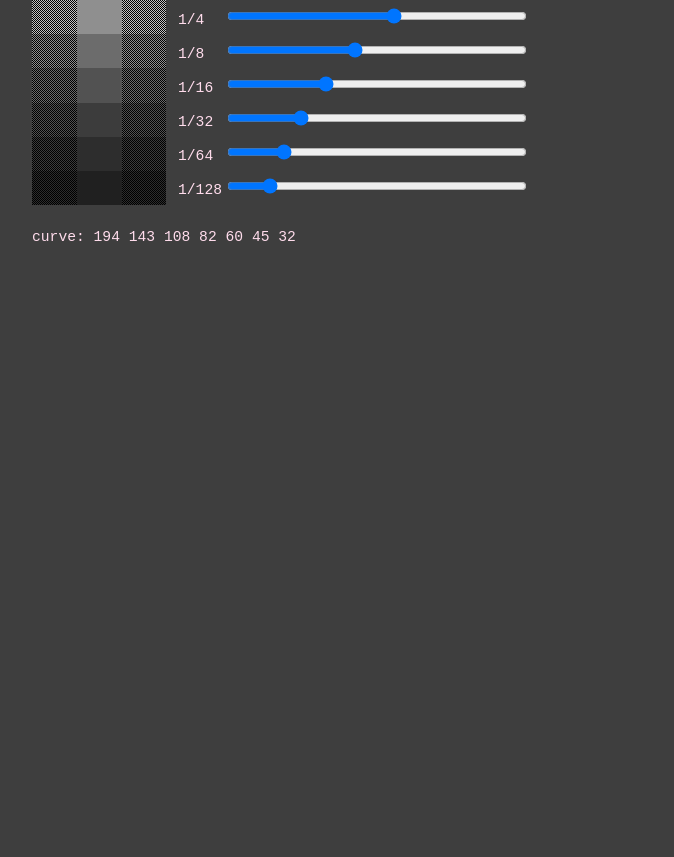
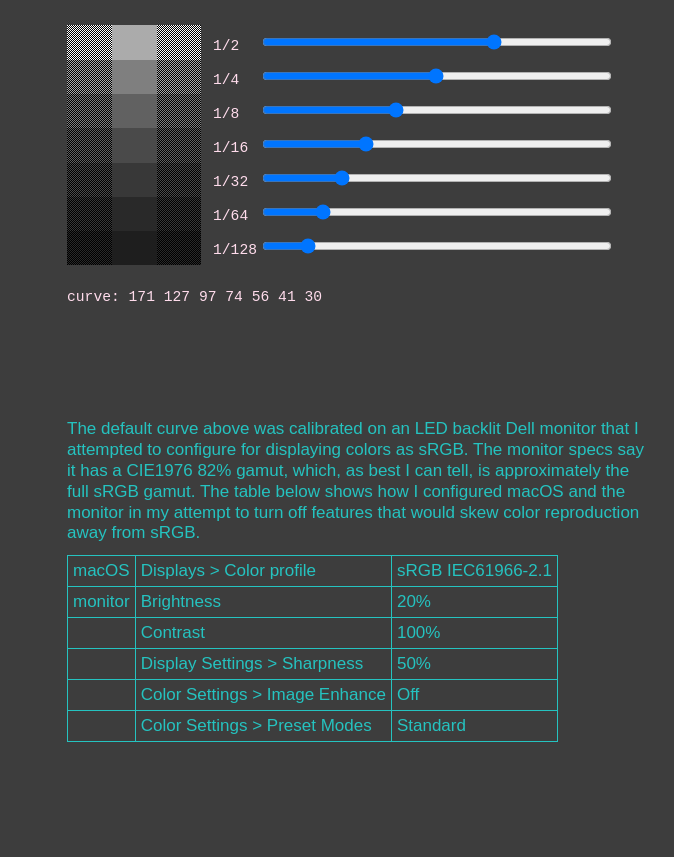
Before and after one commit to samblenny/tft-gamma-cal, a plain HTML site: page index.html in a window 1280 px wide. Shown: the part 95-952 px from the top of the page, without its empty margins (283-957 px from the left). Before the commit the page ends 800 px from the top, so only its background shows below. Drawn offline with Linux system fonts and the light colour scheme.

Commit message:
revise default curve and test images
After realizing that I my monitor's settings were messing with the
colors being sent by my computer, I attempted to reconfigure my
monitor to accurately display sRGB colors. This commit has the new
curve I calibrated after making those changes. Also, I added some
test images sized to fit on the Feather TFT's built in display.

```diff
--- a/index.html
+++ b/index.html
@@ -4,7 +4,7 @@
 <meta name="viewport" content="width=device-width, initial-scale=1">
 <title>TFT Gamma Cal</title>
 <style>
- :root{--F: #ffdcec; --B: #3e3e3e; --H: #25c3c0; --L: #459cda; --O: #444; }
+ :root{--F: #ffdcec; --B: #3d3d3d; --H: #25c3c0; --L: #459cda; --O: #444; }
  html{ background: var(--B); -webkit-text-size-adjust: none; }
  body{ background: var(--B); color: var(--F); min-height: 100vh;
   width: 100%; font-family: sans-serif; font-size: 17px; }
@@ -12,13 +12,16 @@
  canvas{ margin: 0; padding: 0; box-sizing: content-box; }
  p,li,label{ line-height: 1.23em; }
  label{ display: inline-block; min-height: 20px; }
- h1{ margin: 10px 0 20px 0px; font-size: 24px; color: var(--H); }
+ h1{ margin: 50px 0 40px 0px; font-size: 24px; color: var(--H); }
  p{ margin: 11px 0; }
+ .dim{ color: var(--H); }
+ table{ border-collapse: collapse; }
+ td{ padding: 5px; border: 1px solid var(--H);}
  main{ margin: 0 auto; padding: 2px 25px 115px 25px;
-  max-width: 700px; }
+  max-width: 630px; }
  canvas{ display: inline-block; width: 134px; height: 240px;
   background: var(--O); image-rendering: pixelated; }
- input[type=range]{ width: 300px; }
+ input[type=range]{ width: 350px; }
  #sliders{ display: inline-block; line-height: 34px; padding: 3px 12px 0; }
  #status, label{ font-family: monospace; font-size: 11pt;}
 </style>
@@ -31,29 +34,29 @@
 <canvas id="canvas">
 </div>
 
-<!-- sRGB IEC61966-2.1 curve: 194 143 108 82 60 45 32 -->
+<!-- sRGB IEC61966-2.1 curve: 171 127 97 74 56 41 30 -->
 
 <div id="sliders">
 <label for="gray1_2">1/2&nbsp;&nbsp;</label>
-<input type="range" id="gray1_2" name="gray1_2" min="1" max="254" value="194" step="1" />
+<input type="range" id="gray1_2" name="gray1_2" min="1" max="254" value="171" step="1" />
 <br>
 <label for="gray1_4">1/4&nbsp;&nbsp;</label>
-<input type="range" id="gray1_4" name="gray1_4" min="1" max="254" value="143" step="1" />
+<input type="range" id="gray1_4" name="gray1_4" min="1" max="254" value="127" step="1" />
 <br>
 <label for="gray1_8">1/8&nbsp;&nbsp;</label>
-<input type="range" id="gray1_8" name="gray1_8" min="1" max="254" value="108" step="1" />
+<input type="range" id="gray1_8" name="gray1_8" min="1" max="254" value="97" step="1" />
 <br>
 <label for="gray1_16">1/16&nbsp;</label>
-<input type="range" id="gray1_16" name="gray1_16" min="1" max="254" value="82" step="1" />
+<input type="range" id="gray1_16" name="gray1_16" min="1" max="254" value="74" step="1" />
 <br>
 <label for="gray1_32">1/32&nbsp;</label>
-<input type="range" id="gray1_32" name="gray1_32" min="1" max="254" value="60" step="1" />
+<input type="range" id="gray1_32" name="gray1_32" min="1" max="254" value="56" step="1" />
 <br>
 <label for="gray1_64">1/64&nbsp;</label>
-<input type="range" id="gray1_64" name="gray1_64" min="1" max="254" value="45" step="1" />
+<input type="range" id="gray1_64" name="gray1_64" min="1" max="254" value="41" step="1" />
 <br>
 <label for="gray1_128">1/128</label>
-<input type="range" id="gray1_128" name="gray1_128" min="1" max="254" value="32" step="1" />
+<input type="range" id="gray1_128" name="gray1_128" min="1" max="254" value="30" step="1" />
 <br>
 </div>
 
@@ -61,6 +64,23 @@
 <span id="status"></status>
 </p>
 
+<p class="dim" style="padding-top: 100px;">
+The default curve above was calibrated on an LED backlit Dell monitor that I
+attempted to configure for displaying colors as sRGB. The monitor specs say it
+has a CIE1976 82% gamut, which, as best I can tell, is approximately the full
+sRGB gamut. The table below shows how I configured macOS and the monitor in my
+attempt to turn off features that would skew color reproduction away from sRGB.
+</p>
+
+<table class="dim">
+<tr><td>macOS</td><td>Displays &gt; Color profile</td><td>sRGB IEC61966-2.1</td></tr>
+<tr><td>monitor</td><td>Brightness</td><td>20%</td></tr>
+<tr><td></td><td>Contrast</td><td>100%</td></tr>
+<tr><td></td><td>Display Settings &gt; Sharpness</td><td>50%</td></tr>
+<tr><td></td><td>Color Settings &gt; Image Enhance</td><td>Off</td></tr>
+<tr><td></td><td>Color Settings &gt; Preset Modes</td><td>Standard</td></tr>
+</table>
+
 <script src="main.js"></script>
 
 </main>
```
Also changed, not shown: gamma-cal-240x134.png (added), gamma-cal-240x134_icc.png (added), gamma-cal-web-srgb.png, 1 other file.
